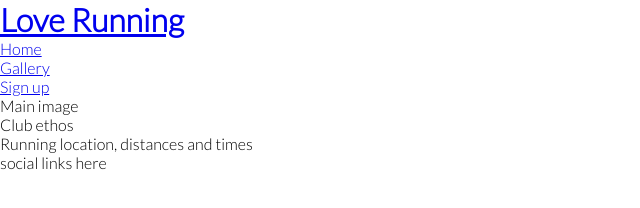
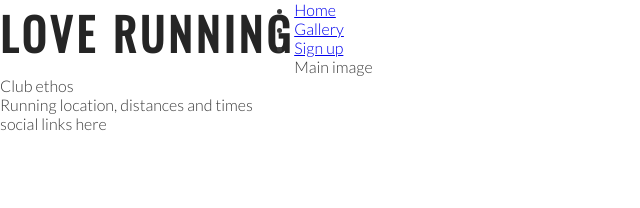
Before and after one commit to CatherineP37/Love-Running, a plain HTML site: page index.html in a window 1280 px wide. Shown: the whole page, without its empty margins (0-640 px from the left). Drawn offline with nearby package versions, Linux system fonts and the light colour scheme.

Commit message:
Add style for headings and logo

```diff
--- a/assets/css/style.css
+++ b/assets/css/style.css
@@ -9,4 +9,20 @@
 body {
     font-family: Lato, sans-serif;
     font-weight: 300;
+    color: #3a3a3a
 }
+
+/* headings and logo */
+
+h1,
+h2 {
+    font-family: Oswald, sans-serif;
+    text-transform: uppercase;
+    letter-spacing: 4px;
+    color: #252525;
+}
+
+#logo {
+    float: left;
+    font-size: 280%;
+}
--- a/index.html
+++ b/index.html
@@ -14,7 +14,7 @@
 <body>
     <header>
         <a href="index.html">
-            <h1>Love Running</h1>
+            <h1 id="logo">Love Running</h1>
         </a>
         <nav>
             <ul>
```
